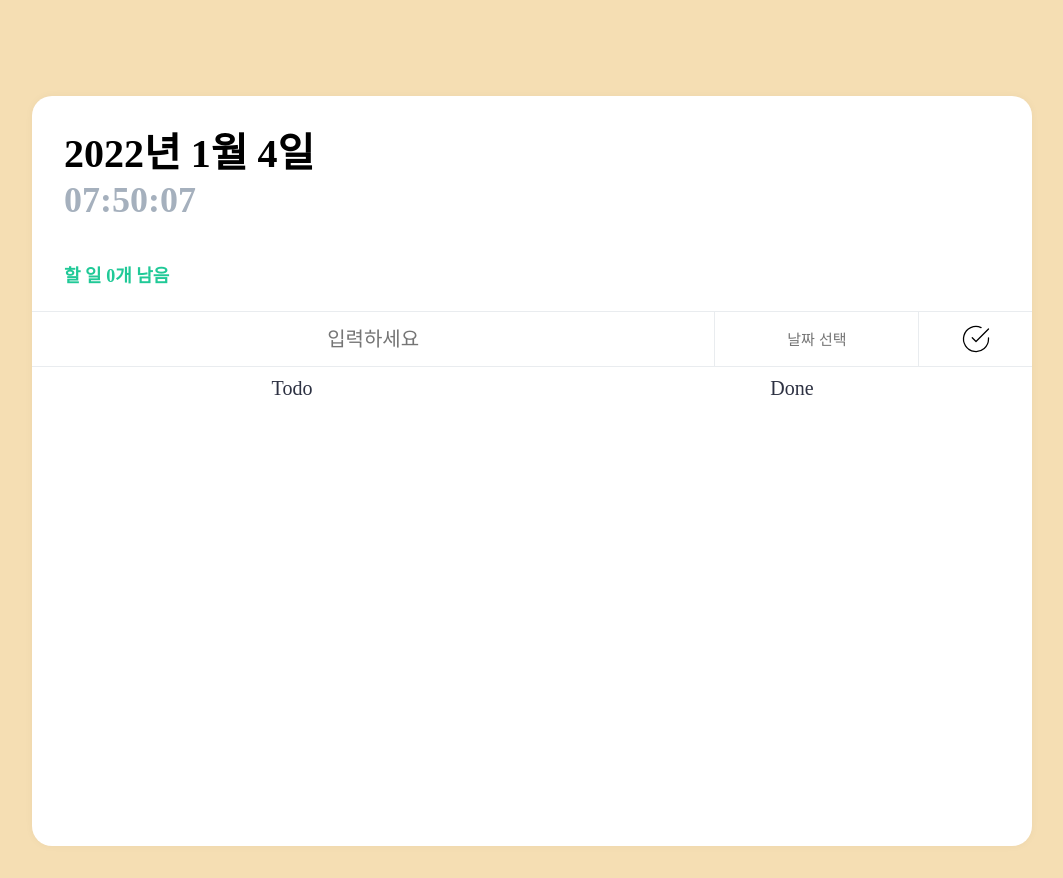
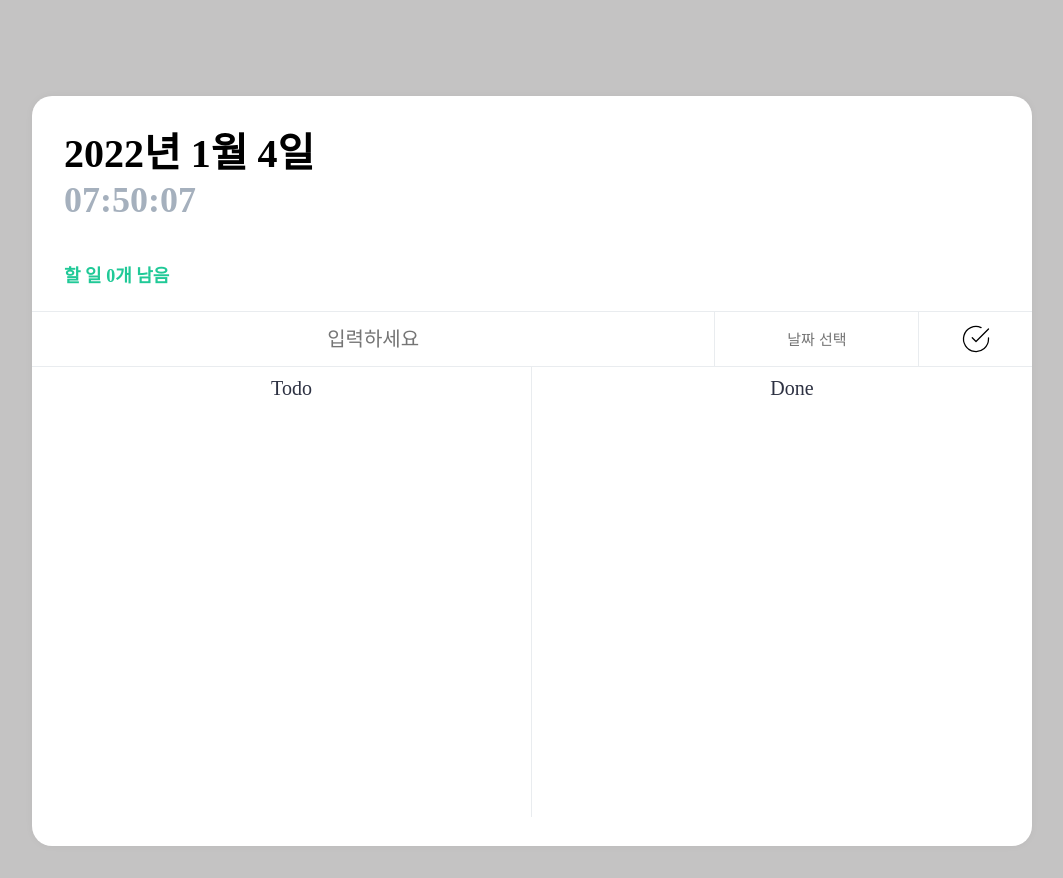
Before and after one commit to moonchop/Todolist, a React (Create React App) app: page / in a window 1280 px wide. Shown: the whole page, without its empty margins (108-1171 px from the left). Built offline with nearby package versions, Linux system fonts and the light colour scheme.

Commit message:
refactor : 폴더구조 변경, body backgroundcolor 변경

```diff
--- a/src/App.css
+++ b/src/App.css
@@ -1,3 +1,3 @@
-body{
-  background-color: wheat;
+body {
+  background-color: rgb(196, 195, 195);
 }
--- a/src/components/list/List.tsx
+++ b/src/components/list/List.tsx
@@ -4,7 +4,7 @@ import "./list.css";
 import Time from "../time/Time";
 import Head from "../head/Head";
 import { FiCheckCircle } from "@react-icons/all-files/fi/FiCheckCircle";
-import Item from "../item/Item";
+import Item from "../../pages/item/Item";
 import { useMemo } from "react";
 export interface TodoType {
   id: number;
--- a/src/components/list/list.css
+++ b/src/components/list/list.css
@@ -13,6 +13,7 @@
 .Todo {
   /* flex: 1; */
   overflow-y: auto;
+  border-right: 1px solid #e9ecef;
 }
 .Done {
   /* flex: 1; */
--- a/src/components/template/template.css
+++ b/src/components/template/template.css
@@ -1,4 +1,4 @@
-.square-form{
+.square-form {
   width: 1000px;
   height: 750px;
 
@@ -6,7 +6,7 @@
   background: white;
   border-radius: 20px;
   box-shadow: 0 0 8px 0 rgba(0, 0, 0, 0.04);
-    margin:auto;
+  margin: auto;
 
   margin-top: 96px;
   margin-bottom: 32px;
```
Also changed, not shown: src/pages/item/Item.tsx (renamed from src/components/item/Item.tsx). Lines whose indentation alone changed are shown as unchanged.
